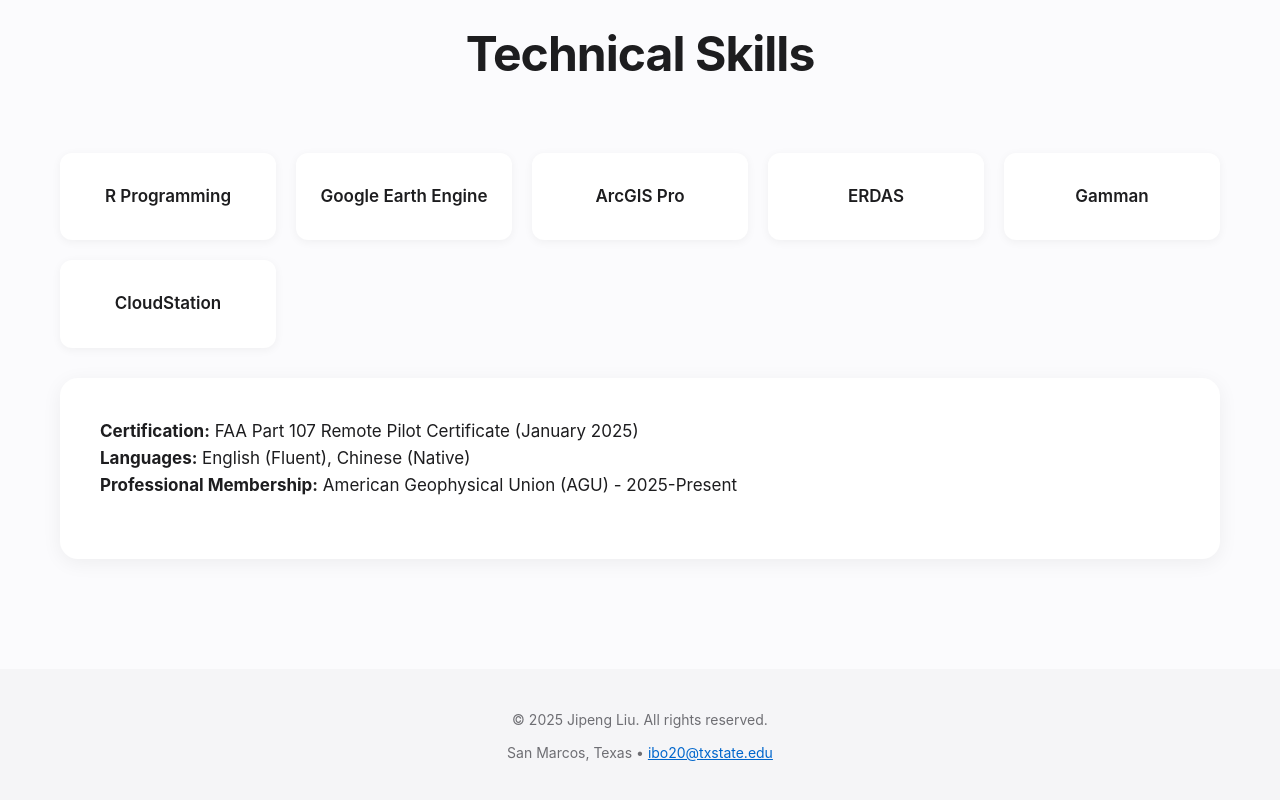
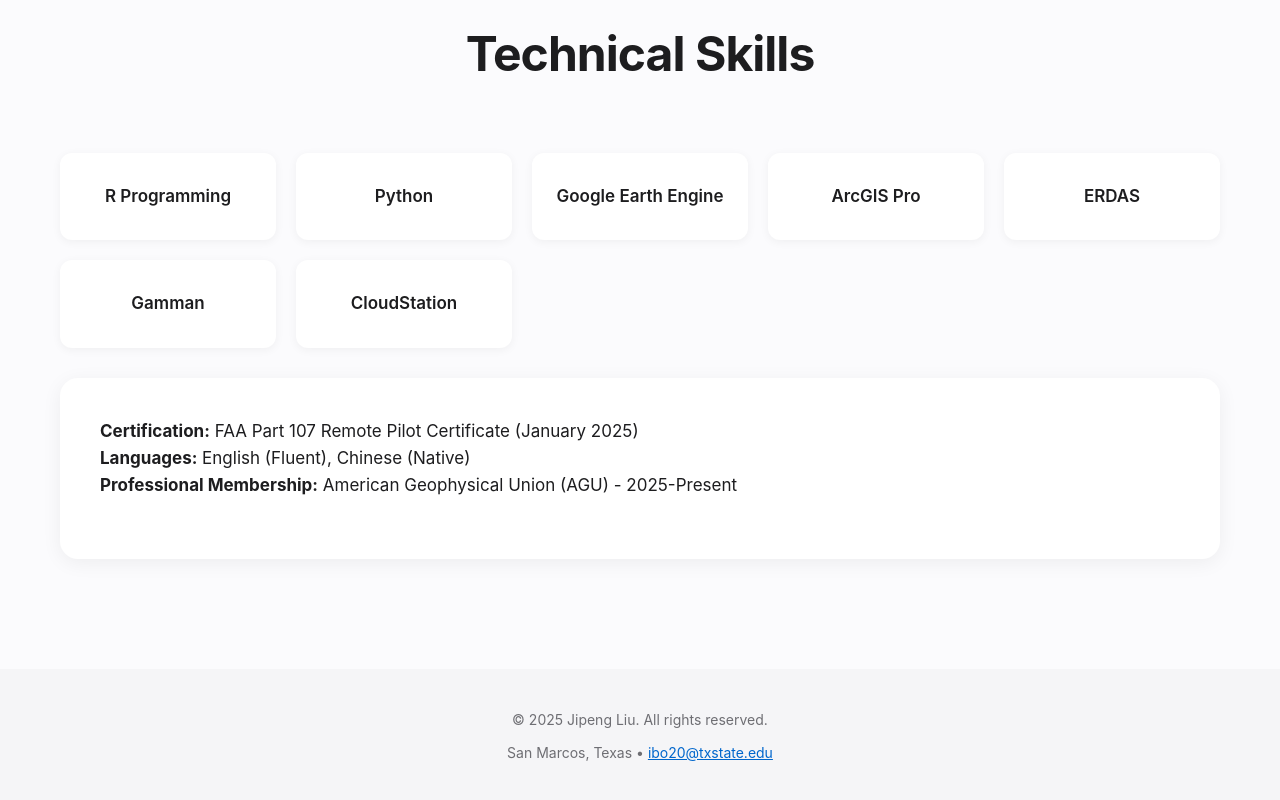
Before and after one commit to Ljp05383175/jipeng-liu.github.io, a plain HTML site: page index.html in a window 1280 px wide. Shown: the part 7112-7912 px from the top of the page. Drawn offline with Linux system fonts and the light colour scheme.

Commit message:
Update index.html

```diff
--- a/index.html
+++ b/index.html
@@ -583,6 +583,7 @@
             </div>
             <div class="skills-grid">
                 <div class="skill-item">R Programming</div>
+                <div class="skill-item">Python</div>
                 <div class="skill-item">Google Earth Engine</div>
                 <div class="skill-item">ArcGIS Pro</div>
                 <div class="skill-item">ERDAS</div>
```
